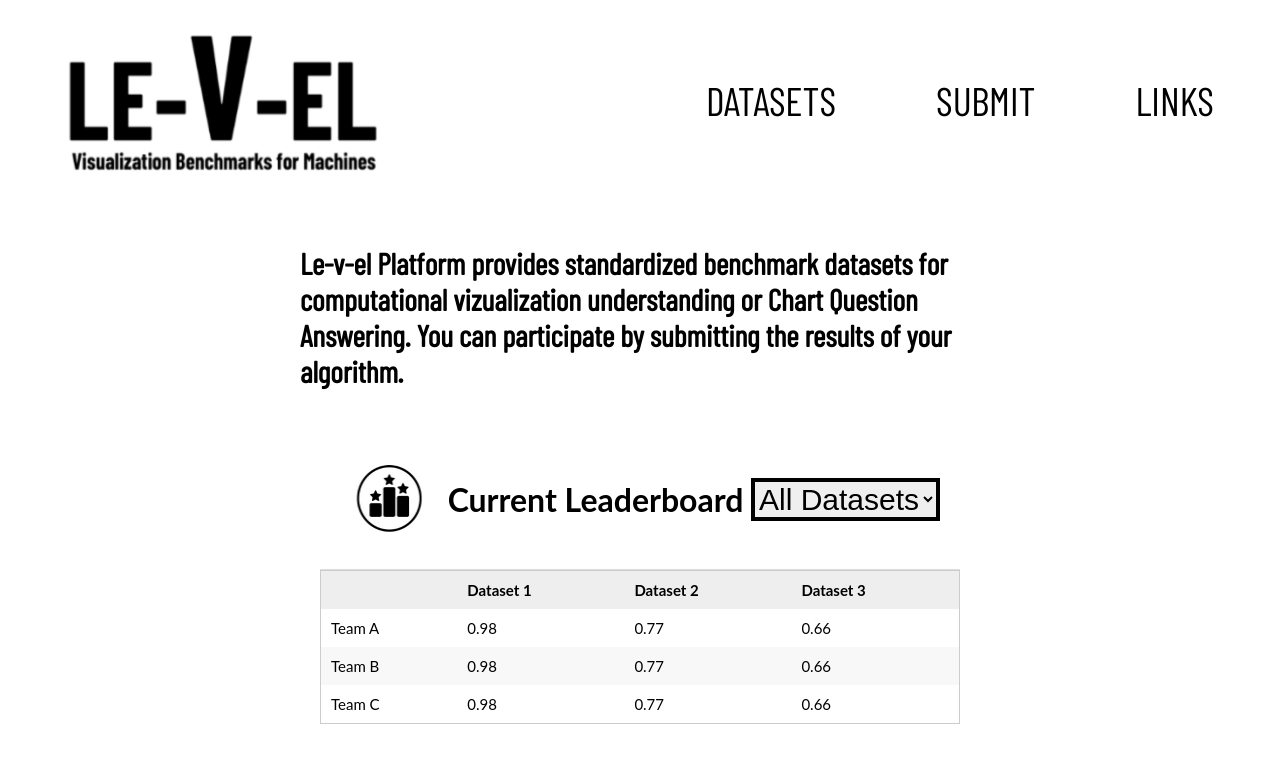
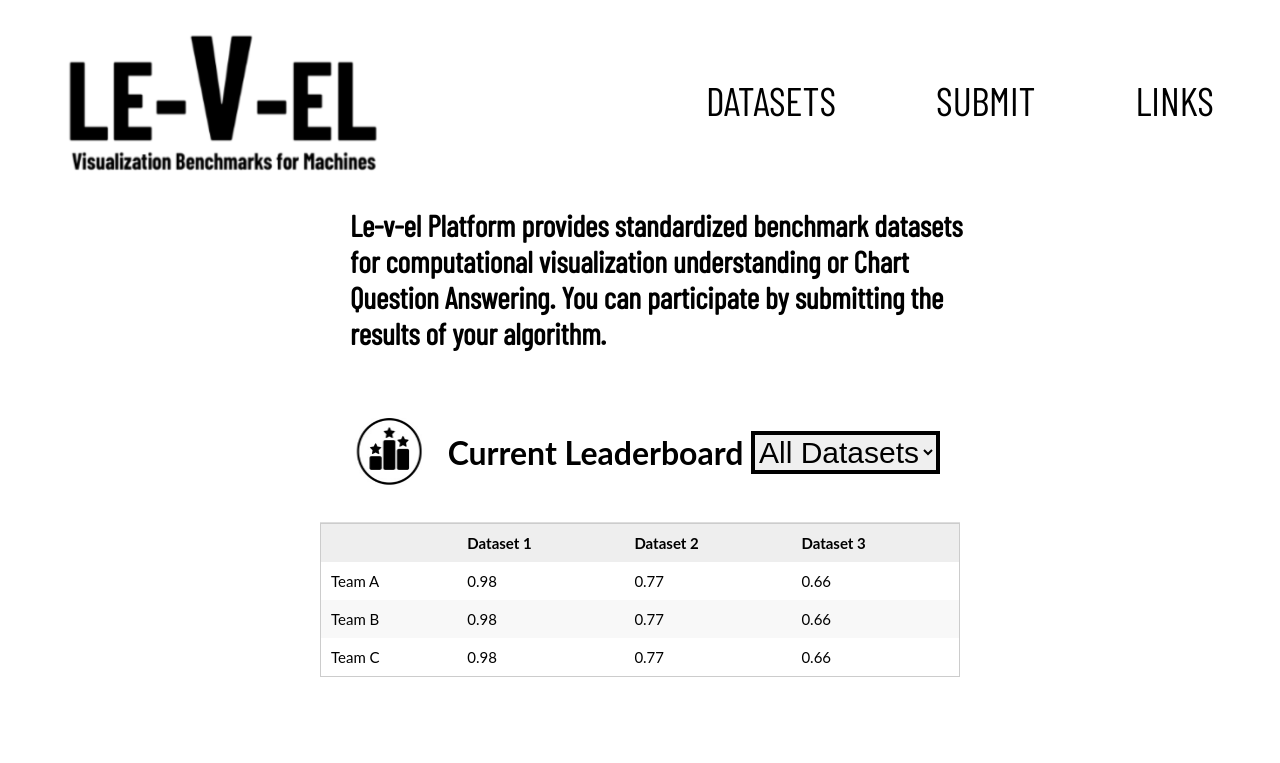
Before and after one commit to WoodyLinwc/LEVEL, a Jekyll site: the page built from index.md, in a window 1280 px wide. Shown: the top 763 px of the page. Built offline with Jekyll 4.4.1, drawn with Linux system fonts in a browser that asks for light colours.

Commit message:
Update index.md

```diff
--- a/index.md
+++ b/index.md
@@ -3,8 +3,7 @@
 layout: default
 ---
 
-<p style="padding:10px; ;padding-left:300px; padding-right:300px; font-family:'Barlow Condensed'; font-size: 30px;">
-    <b> Le-v-el Platform provides standardized benchmark datasets for computational vizualization understanding
-        or Chart Question Answering. You can participate by submitting the results of your algorithm.
-    </b>
-</p>
+  <p class="info" style="font-family: 'Barlow Condensed'; font-size: 30px; padding: 1px 300px;">
+    <b>Le-v-el Platform provides standardized benchmark datasets for computational visualization understanding
+      or Chart Question Answering. You can participate by submitting the results of your algorithm.</b>
+  </p>
```
